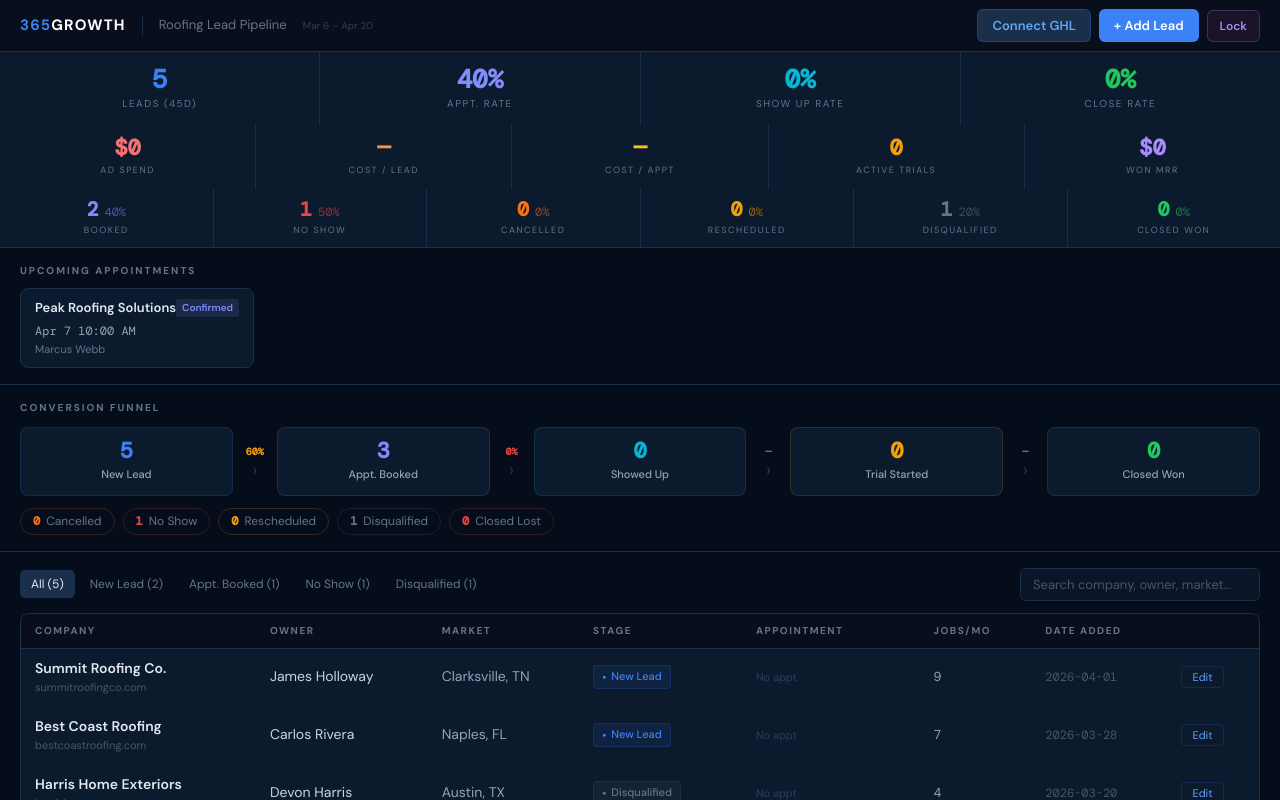
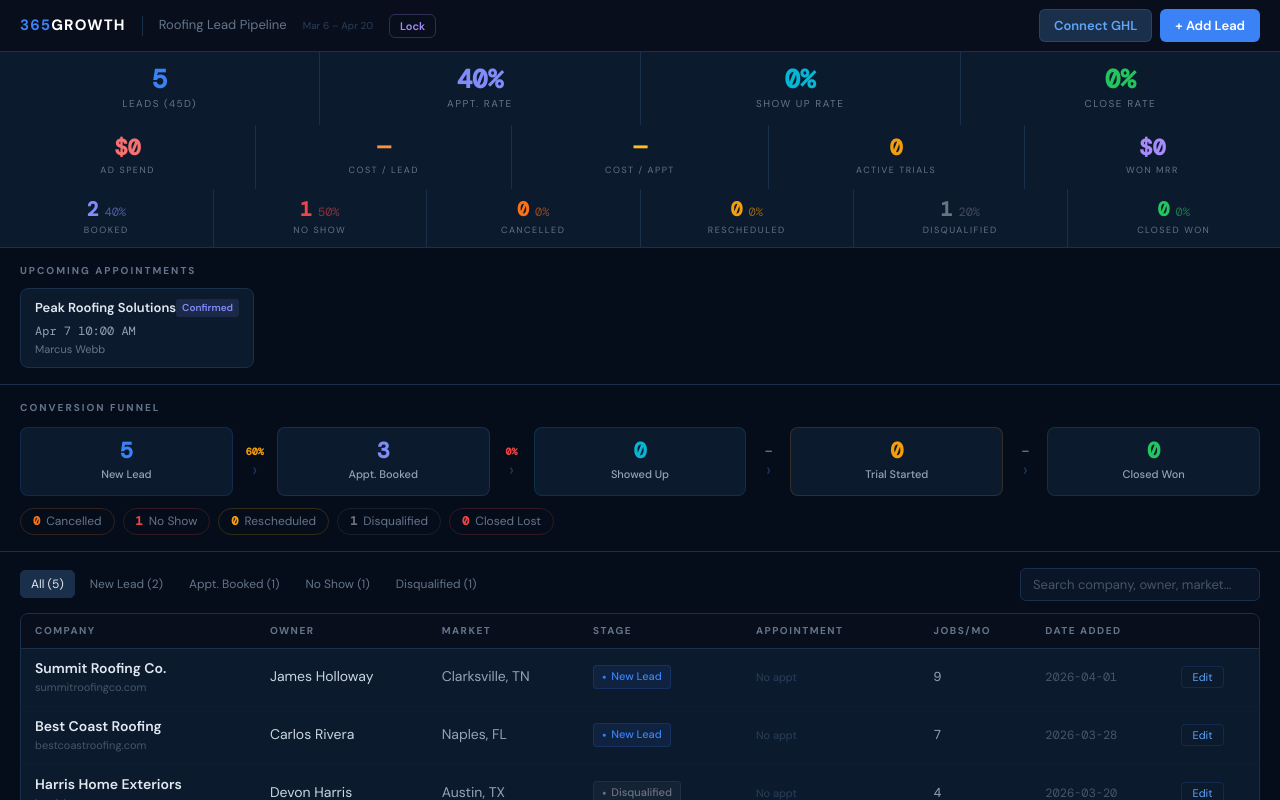
Before and after one commit to 365growth/365-Growth-Lead-Data, a React (Vite) app: page / in a window 1280 px wide. Both pictures are taken after a click on the button "Set Password & Enter". Shown: the top 800 px of the page. Built offline with nearby package versions, Linux system fonts and the light colour scheme.

Commit message:
Move Lock button to left side of header for visibility
Co-Authored-By: Claude Opus 4.6 (1M context) <noreply@anthropic.com>

```diff
--- a/src/App.jsx
+++ b/src/App.jsx
@@ -974,13 +974,13 @@ export default function App() {
           <div style={{ fontSize:13, color:MUT }}>Roofing Lead Pipeline</div>
           <div style={{ fontSize:10, color:"#2a3f5a" }}>{windowStart.toLocaleDateString("en-US",{month:"short",day:"numeric"})} &ndash; {windowEnd.toLocaleDateString("en-US",{month:"short",day:"numeric"})}</div>
           {lastSync && <div style={{ fontSize:11, color:"#2a3f5a" }}>synced {new Date(lastSync).toLocaleDateString()}</div>}
+          <button className="hov" onClick={handleLogout} style={{ background:"none", border:`1px solid #a78bfa40`, borderRadius:6, color:"#a78bfa", fontSize:11, padding:"4px 10px", cursor:"pointer", fontFamily:"inherit", fontWeight:600 }}>Lock</button>
         </div>
         <div style={{ display:"flex", gap:8, alignItems:"center" }}>
           {syncing && <div style={{ fontSize:11, color:"#f59e0b", marginRight:4 }}>Syncing...</div>}
           {apiKey && <button className="hov" style={btn("#14532d","#22c55e","#22c55e40")} onClick={doSync} disabled={syncing}>Refresh</button>}
           <button className="hov" style={btn("#1a2f4a","#60a5fa","#3b82f640")} onClick={() => setShowSync(true)}>{apiKey ? "GHL Settings" : "Connect GHL"}</button>
           <button className="hov" style={btn(BLUE,"#fff")} onClick={openAdd}>+ Add Lead</button>
-          <button className="hov" style={{ ...btn("#1a1228","#a78bfa","#a78bfa40"), padding:"7px 12px", fontSize:12 }} onClick={handleLogout}>Lock</button>
         </div>
       </div>
 
```
